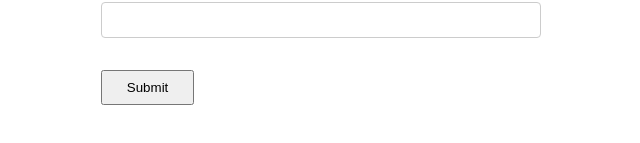
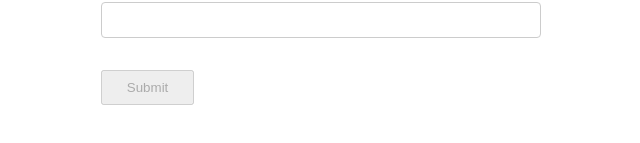
Before and after one commit to sepidehbiglarizadeh/Formik, a React (Create React App) app: page / in a window 1280 px wide. Shown: the part 457-600 px from the top of the page, without its empty margins (319-959 px from the left). Built offline with nearby package versions, Linux system fonts and the light colour scheme.

Commit message:
validation form  when component mount

```diff
--- a/src/components/SignUpForm/SignUpForm.js
+++ b/src/components/SignUpForm/SignUpForm.js
@@ -15,7 +15,6 @@ import * as Yup from "yup";
 //   return errors;
 // };
 
-
 const validationSchema = Yup.object({
   name: Yup.string()
     .required("Name is Required")
@@ -29,7 +28,10 @@ const validationSchema = Yup.object({
     .nullable(),
   password: Yup.string()
     .required("Password is required")
-    .matches( /^(?=.*[a-z])(?=.*[A-Z])(?=.*[0-9])(?=.*[!@#\$%\^&\*])(?=.{8,})/, "Must Contain 8 Characters, One Uppercase, One Lowercase, One Number and One Special Case Character"),
+    .matches(
+      /^(?=.*[a-z])(?=.*[A-Z])(?=.*[0-9])(?=.*[!@#\$%\^&\*])(?=.{8,})/,
+      "Must Contain 8 Characters, One Uppercase, One Lowercase, One Number and One Special Case Character"
+    ),
   passwordConfirm: Yup.string().oneOf(
     [Yup.ref("password"), null],
     "Passwords must match"
@@ -49,6 +51,7 @@ const SignUpForm = () => {
       console.log(values);
     },
     validationSchema,
+    validateOnMount: true,
   });
 
   // console.log(formik.values);
@@ -103,7 +106,7 @@ const SignUpForm = () => {
             <div className="error">{formik.errors.passwordConfirm}</div>
           )}
         </div>
-        <button>Submit</button>
+        <button type="submit" disabled={!formik.isValid}>Submit</button>
       </form>
     </div>
   );
```
